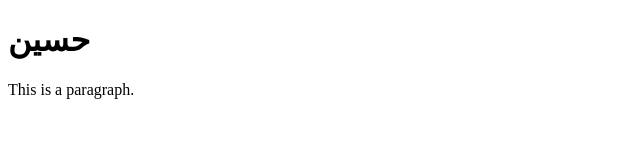
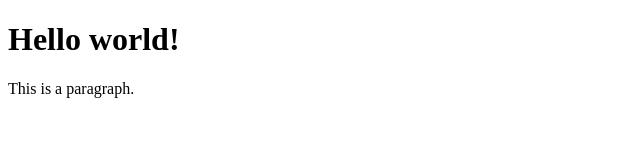
Before and after one commit to HosseinS2002/coursera-test, a plain HTML site: page index.html in a window 1280 px wide. Shown: the whole page, without its empty margins (0-640 px from the left). Drawn offline with Linux system fonts and the light colour scheme.

Commit message:
Update index.html

```diff
--- a/index.html
+++ b/index.html
@@ -6,7 +6,7 @@
 
 <body>
 
-<h1>حسین
+<h1> Hello world!
 </h1>
 
 <p>This is a paragraph.</p>
```
